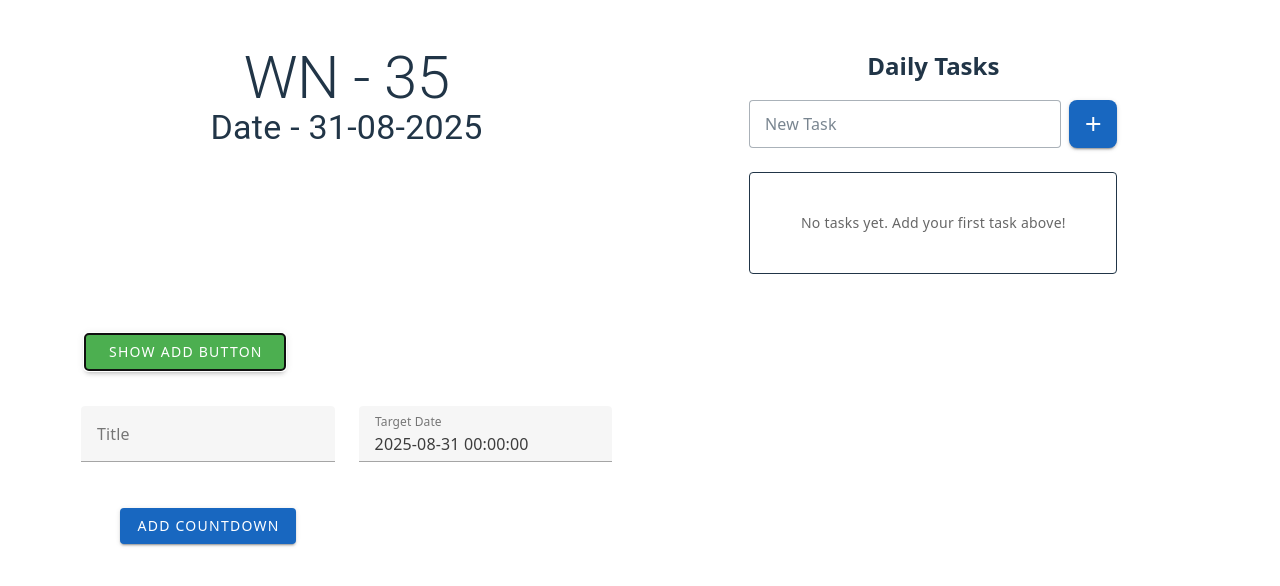
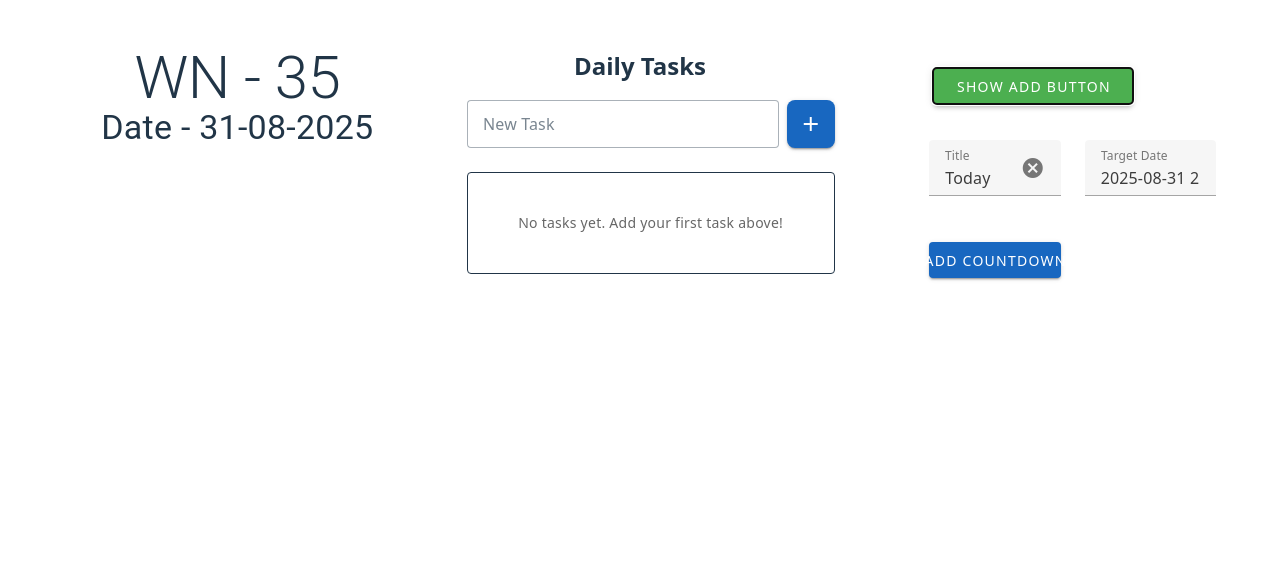
Before and after one commit to sachinkmohan/life-dashboard, a Vue app: page / in a window 1280 px wide. Both pictures are taken after a click on the button "SHOW ADD BUTTON". Shown: the top 586 px of the page. Built offline with nearby package versions, Linux system fonts and the light colour scheme.

Commit message:
Refactor CustomCountdown component layout to use full-width Vuetify cards; update App.vue for consistent column sizing and enhance countdown input handling.

```diff
--- a/src/App.vue
+++ b/src/App.vue
@@ -7,13 +7,13 @@ import CustomCountdown from "./components/CustomCountdown.vue";
 <template>
   <v-container fluid>
     <v-row>
-      <v-col cols="6">
+      <v-col cols="4">
         <WeekNumber />
       </v-col>
-      <v-col cols="6">
+      <v-col cols="4">
         <DailyTasks />
       </v-col>
-      <v-col cols="6">
+      <v-col cols="4">
         <CustomCountdown />
       </v-col>
     </v-row>
--- a/src/components/CustomCountdown.vue
+++ b/src/components/CustomCountdown.vue
@@ -1,5 +1,5 @@
 <template>
-  <v-app>
+  <v-app class="ml-15">
     <v-btn
       @click="isHidden = !isHidden"
       class="ma-5"
@@ -12,7 +12,11 @@
       <!-- Add a hide toggle button-->
       <v-row v-if="isHidden === false">
         <v-col cols="12" sm="6">
-          <v-text-field label="Title" v-model="newTitle"></v-text-field>
+          <v-text-field
+            label="Title"
+            v-model="defaultInputCountdownText"
+            clearable
+          ></v-text-field>
         </v-col>
         <v-col cols="12" sm="6">
           <v-text-field
@@ -28,30 +32,26 @@
       </v-row>
 
       <v-row>
-        <v-col
-          cols="12"
-          sm="6"
-          v-for="(item, index) in countdowns"
-          :key="index"
-        >
-          <div>
-            <v-row>
+        <!-- Changed: Use full width for each countdown card -->
+        <v-col cols="12" v-for="item in countdowns" :key="item.id">
+          <!-- Changed: Use Vuetify 3 card for countdown display -->
+          <v-card class="mb-4 pa-4">
+            <v-row align="center">
               <v-col>
                 <p class="ml-5">{{ item.title }}</p>
               </v-col>
-              <v-col>
-                <v-btn
-                  icon
-                  @click="deleteCountdown(item.id)"
-                  class="ml-auto"
-                  color="red"
-                >
+              <v-col class="d-flex justify-end">
+                <v-btn icon @click="deleteCountdown(item.id)" color="red">
                   <v-icon>mdi-delete</v-icon>
                 </v-btn>
               </v-col>
             </v-row>
-            <Countdown :deadline="item.countdown" />
-          </div>
+            <Countdown
+              :deadline="item.countdown"
+              countdownSize="1.5rem"
+              labelSize="0.9rem"
+            />
+          </v-card>
         </v-col>
       </v-row>
     </v-container>
@@ -60,8 +60,8 @@
 
 <script setup lang="ts">
 import { ref, onMounted } from "vue";
+//@ts-ignore
 import { Countdown } from "vue3-flip-countdown";
-import { defaultDelimiters } from "vuetify/lib/composables/mask.mjs";
 
 // Type for countdown item
 interface CountdownItem {
@@ -77,7 +77,7 @@ function getToday(): string {
   const yyyy = now.getFullYear();
   const mm = String(now.getMonth() + 1).padStart(2, "0");
   const dd = String(now.getDate()).padStart(2, "0");
-  return `${yyyy}-${mm}-${dd} 00:00:00`;
+  return `${yyyy}-${mm}-${dd} 22:30:00`;
 }
 
 // State variables
@@ -85,6 +85,7 @@ const newTitle = ref<string>("");
 const newCountdown = ref<string>(getToday()); // Changed: default to today
 const countdowns = ref<CountdownItem[]>([]);
 const isHidden = ref<boolean>(true);
+const defaultInputCountdownText = ref<string>("Today");
 
 // Helper: Generate unique ID
 function generateId(): string {
```
Also changed, not shown: 1 other file (tests, documents, lock files or other folders).
